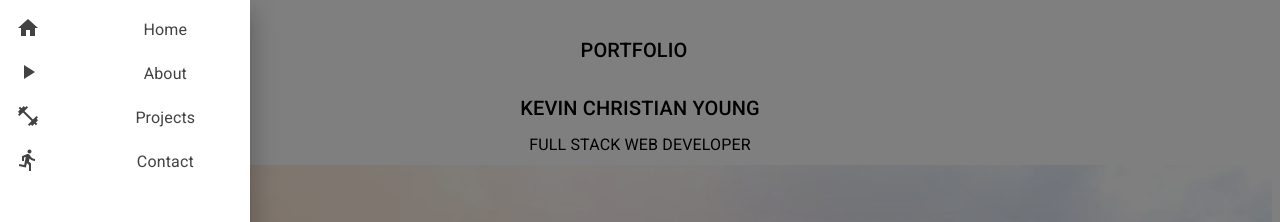
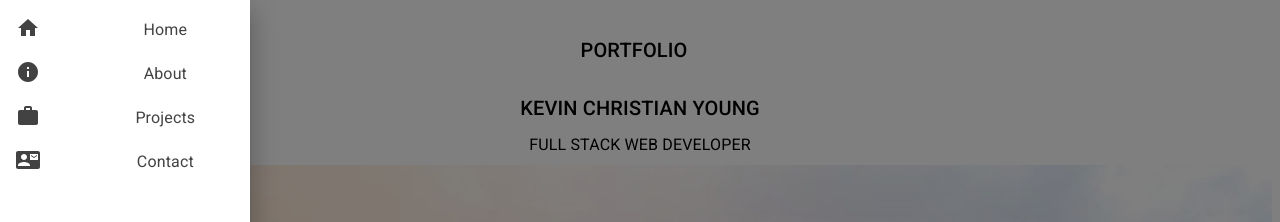
Before and after one commit to Paretooptimal22/Portfolio, a React (Create React App) app in the folder client/: page / in a window 1280 px wide. Both pictures are taken after a click on the button 30 px from the left and 50 px from the top of the page. Shown: the top 222 px of the page. Built offline with nearby package versions, Linux system fonts and the light colour scheme.

Commit message:
changed icons in NavDrawer

```diff
--- a/client/src/components/NavDrawer/NavDrawer.js
+++ b/client/src/components/NavDrawer/NavDrawer.js
@@ -18,11 +18,8 @@ import {
 } from '@material-ui/core'
 //  icons
 import HomeIcon from '@material-ui/icons/Home'
-import PlayArrowIcon from '@material-ui/icons/PlayArrow'
-import FitnessCenterIcon from '@material-ui/icons/FitnessCenter'
-import DirectionsRunIcon from '@material-ui/icons/DirectionsRun'
-import ChildFriendlyIcon from '@material-ui/icons/ChildFriendly'
-import AccessTimeIcon from '@material-ui/icons/AccessTime';
+import WorkIcon from '@material-ui/icons/Work';
+import ContactMailIcon from '@material-ui/icons/ContactMail'
 import InfoIcon from '@material-ui/icons/Info'
 import DrawerContext from '../../utils/DrawerContext'
 
@@ -89,7 +86,7 @@ const NavDrawerGuts = props => {
           <ListItem button key={'About'}>
             <Grid container spacing={3}>
               <Grid item xs={4}>
-                <PlayArrowIcon />
+                <InfoIcon />
               </Grid>
               <Grid item xs={8} className={classes.gridItem}>
                 <Typography
@@ -106,7 +103,7 @@ const NavDrawerGuts = props => {
           <ListItem button key={'Projects'}>
             <Grid container spacing={3}>
               <Grid item xs={4}>
-                <FitnessCenterIcon />
+                <WorkIcon />
               </Grid>
               <Grid item xs={8} className={classes.gridItem}>
                 <Typography
@@ -123,7 +120,7 @@ const NavDrawerGuts = props => {
           <ListItem button key={'Contact'}>
             <Grid container spacing={3}>
               <Grid item xs={4}>
-                <DirectionsRunIcon />
+                <ContactMailIcon />
               </Grid>
               <Grid item xs={8} className={classes.gridItem}>
                 <Typography
```
